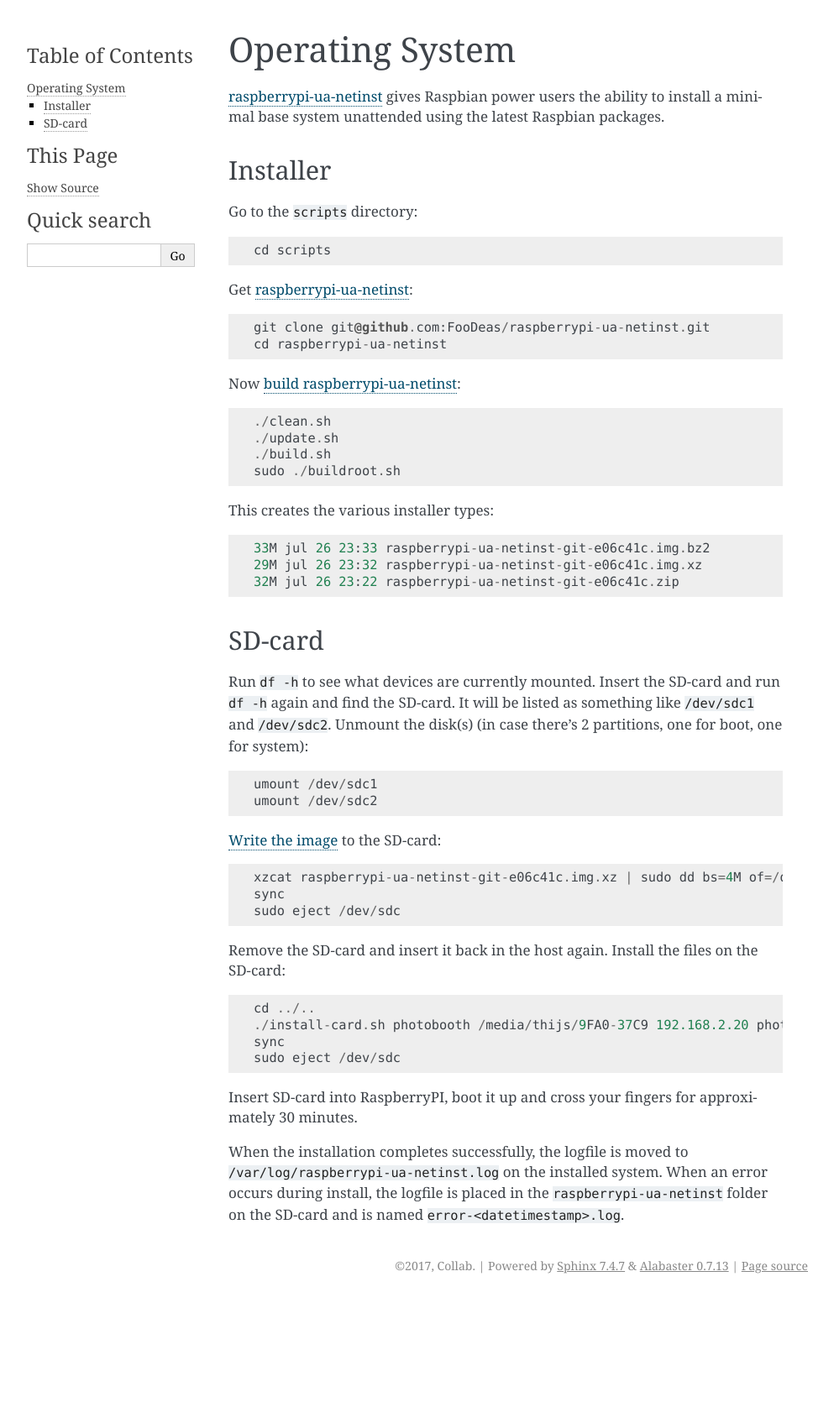
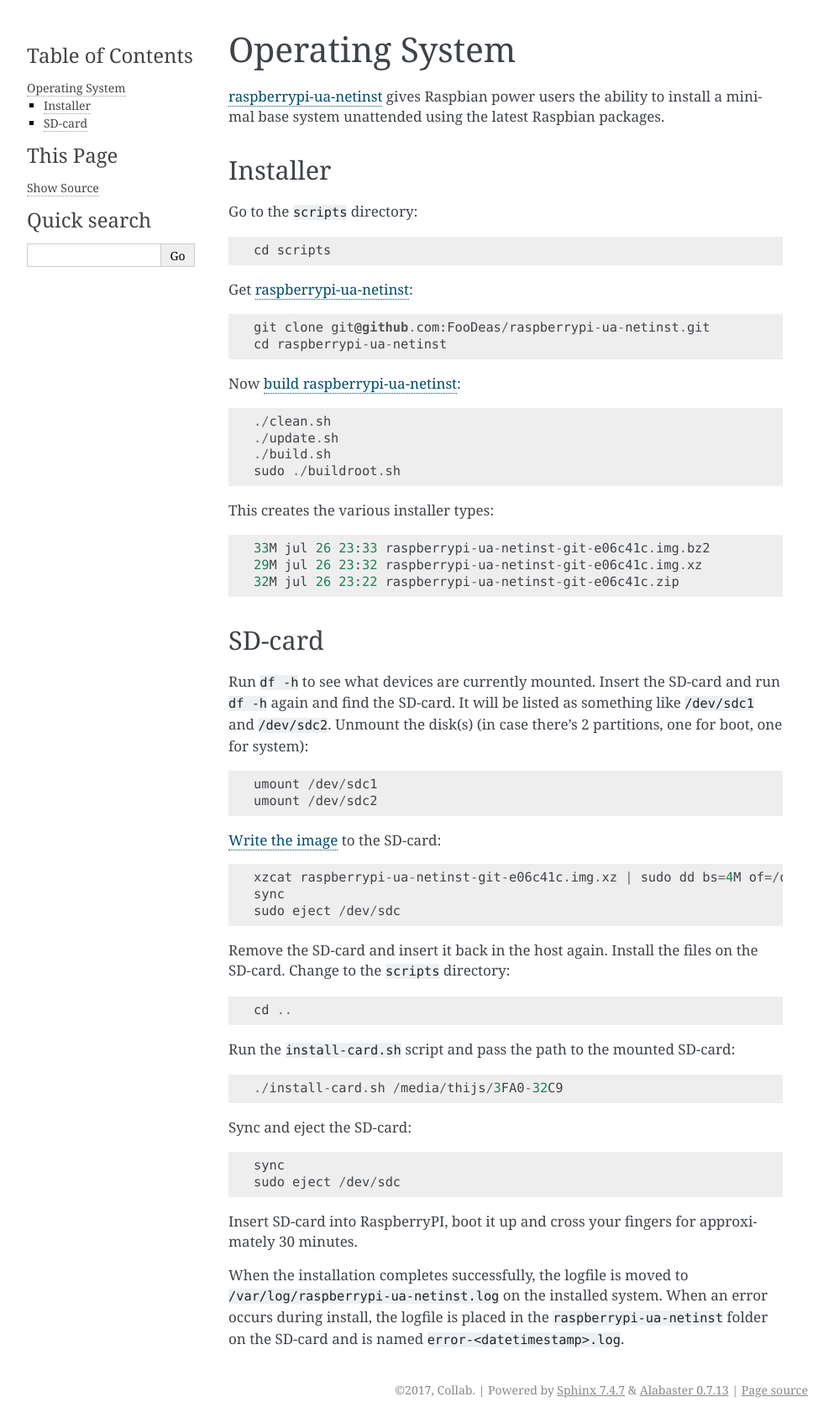
Before and after one commit to thijstriemstra/waco-rpi, a Sphinx documentation site: the page built from doc/os.rst, in a window 1280 px wide. Shown: the whole page at 84% size, without its empty margins (148-1141 px from the left). Built offline with Sphinx 7.4.7, drawn with Linux system fonts in a browser that asks for light colours; before the commit the page ends 1547 px from its top, so only the background shows below that.

Commit message:
add distro installation files

```diff
--- a/doc/os.rst
+++ b/doc/os.rst
@@ -46,10 +46,16 @@
   sudo eject /dev/sdc
 
 Remove the SD-card and insert it back in the host again. Install the files
-on the SD-card::
+on the SD-card. Change to the ``scripts`` directory::
 
-  cd ../..
-  ./install-card.sh photobooth /media/thijs/9FA0-37C9 192.168.2.20 photobooth1
+  cd ..
+
+Run the ``install-card.sh`` script and pass the path to the mounted SD-card::
+
+    ./install-card.sh /media/thijs/3FA0-32C9
+
+Sync and eject the SD-card::
+
   sync
   sudo eject /dev/sdc
 
```
Also changed, not shown: 5 other files.
